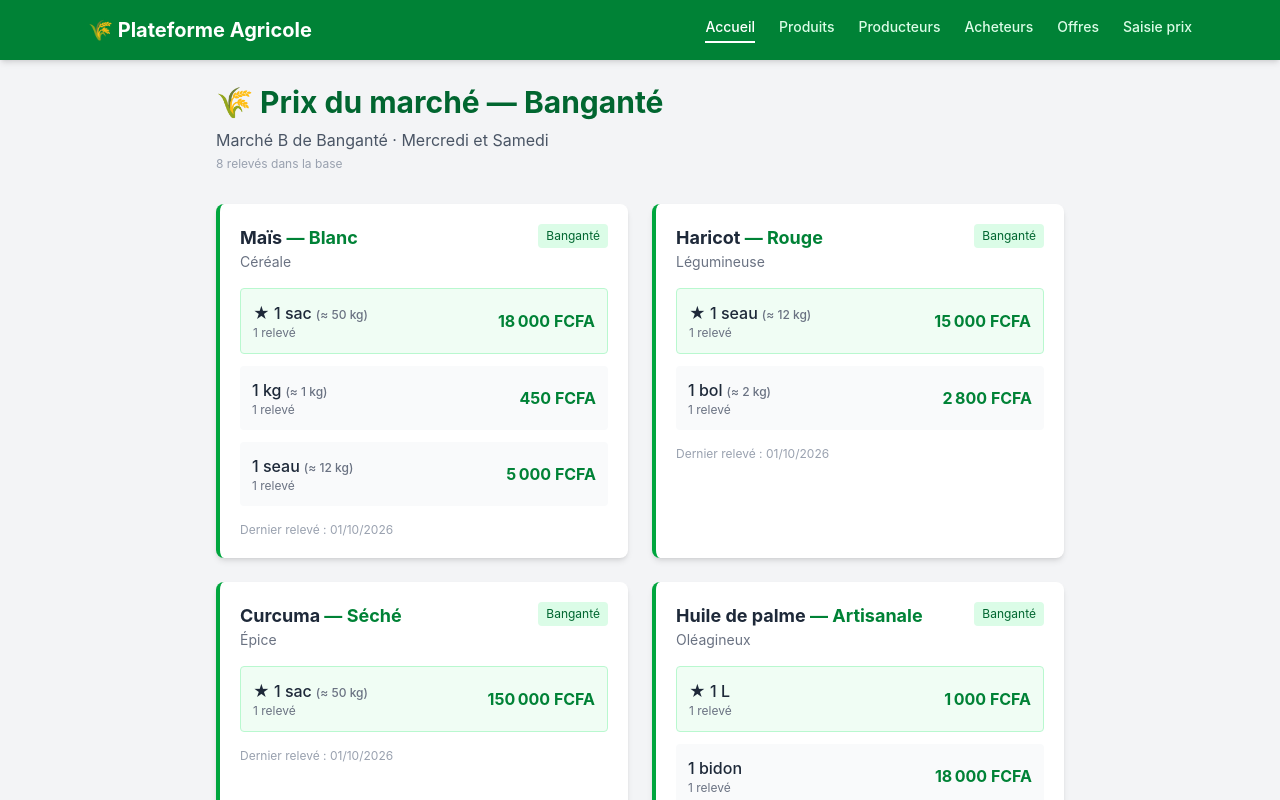
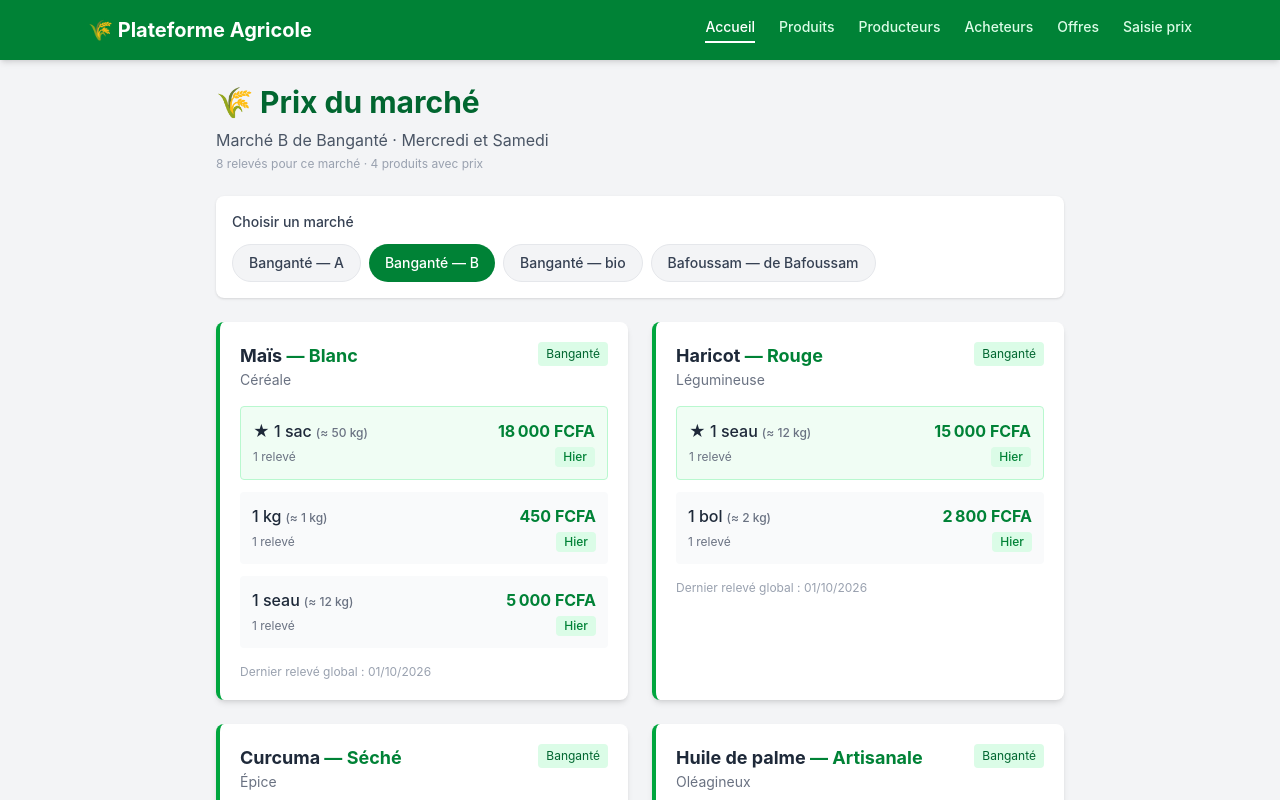
Before and after one commit to Gethro02/plateforme-agri, a React (Vite) app: page / in a window 1280 px wide. Shown: the top 800 px of the page. Built offline with nearby package versions, Linux system fonts and the light colour scheme.

Commit message:
autre fonctionnalite

```diff
--- a/src/components/metier/OffreCarte.jsx
+++ b/src/components/metier/OffreCarte.jsx
@@ -4,6 +4,7 @@ import {
   regions,
   acteurs,
 } from "../../data";
+import BadgeFraicheur from "../ui/BadgeFraicheur";
 
 const labelParType = {
   VEN: { texte: "VEN", couleur: "bg-green-100 text-green-800" },
@@ -65,10 +66,9 @@ export default function OffreCarte({ offre, onMarquerPourvue }) {
         <p>
           👤 {acteur.nom}
         </p>
-        <p className="text-xs text-gray-400">
-          Publié le{" "}
-          {new Date(offre.datePublication).toLocaleDateString("fr-FR")}
-        </p>
+        <div className="mt-1">
+            <BadgeFraicheur date={offre.datePublication} />
+        </div>
       </div>
 
       {/* Boutons */}
--- a/src/components/metier/PrixCard.jsx
+++ b/src/components/metier/PrixCard.jsx
@@ -1,11 +1,11 @@
 import { formatFourchette } from "../../utils/dataHelpers";
+import BadgeFraicheur from "../ui/BadgeFraicheur";
 
 export default function PrixCard({ produit, prixParUnite, marche, dateReleve }) {
   if (!produit) return null;
 
   return (
     <div className="bg-white rounded-lg shadow-md p-5 border-l-4 border-green-600">
-      {/* En-tête : nom du produit */}
       <div className="flex items-start justify-between mb-4">
         <div>
           <h3 className="text-lg font-bold text-gray-800">
@@ -21,7 +21,6 @@ export default function PrixCard({ produit, prixParUnite, marche, dateReleve })
         </span>
       </div>
 
-      {/* Liste des prix par unité */}
       <div className="space-y-3">
         {prixParUnite.map((item) => {
           const { unite, prixMin, prixMax, releves } = item;
@@ -29,16 +28,21 @@ export default function PrixCard({ produit, prixParUnite, marche, dateReleve })
 
           if (!releves.length) return null;
 
+          // Relevé le plus récent pour cette unité
+          const plusRecent = [...releves].sort(
+            (a, b) => new Date(b.dateReleve) - new Date(a.dateReleve)
+          )[0];
+
           return (
             <div
               key={unite.id}
-              className={`flex items-center justify-between p-3 rounded ${
+              className={`p-3 rounded ${
                 estParDefaut
                   ? "bg-green-50 border border-green-200"
                   : "bg-gray-50"
               }`}
             >
-              <div className="flex flex-col">
+              <div className="flex items-center justify-between mb-1">
                 <span className="font-medium text-gray-800">
                   {estParDefaut && "★ "}1 {unite.symbole}
                   {unite.equivalenceKg && (
@@ -47,22 +51,25 @@ export default function PrixCard({ produit, prixParUnite, marche, dateReleve })
                     </span>
                   )}
                 </span>
+                <span className="font-bold text-green-700">
+                  {formatFourchette(prixMin, prixMax)}
+                </span>
+              </div>
+              <div className="flex items-center justify-between">
                 <span className="text-xs text-gray-500">
                   {releves.length} relevé{releves.length > 1 ? "s" : ""}
                 </span>
+                <BadgeFraicheur date={plusRecent.dateReleve} />
               </div>
-              <span className="font-bold text-green-700">
-                {formatFourchette(prixMin, prixMax)}
-              </span>
             </div>
           );
         })}
       </div>
 
-      {/* Pied de carte : date du relevé */}
       {dateReleve && (
         <p className="text-xs text-gray-400 mt-4">
-          Dernier relevé : {new Date(dateReleve).toLocaleDateString("fr-FR")}
+          Dernier relevé global :{" "}
+          {new Date(dateReleve).toLocaleDateString("fr-FR")}
         </p>
       )}
     </div>
--- a/src/components/metier/ProduitCarte.jsx
+++ b/src/components/metier/ProduitCarte.jsx
@@ -1,12 +1,19 @@
 import { Link } from "react-router-dom";
 import { getPrixParUnite, formatFourchette } from "../../utils/dataHelpers";
 import { usePrixStore } from "../../store/usePrixStore";
+import BadgeFraicheur from "../ui/BadgeFraicheur";
 
 export default function ProduitCarte({ produit }) {
   const { prix } = usePrixStore();
   const prixParUnite = getPrixParUnite(prix, produit.id);
   const uniteParDefaut = prixParUnite.find((p) => p.unite.uniteParDefaut);
   const aDesPrix = uniteParDefaut && uniteParDefaut.releves.length > 0;
+
+  const plusRecent = aDesPrix
+    ? [...uniteParDefaut.releves].sort(
+        (a, b) => new Date(b.dateReleve) - new Date(a.dateReleve)
+      )[0]
+    : null;
 
   return (
     <Link
@@ -30,9 +37,10 @@ export default function ProduitCarte({ produit }) {
           <p className="text-xs text-gray-600 mb-1">
             Prix indicatif (1 {uniteParDefaut.unite.symbole})
           </p>
-          <p className="font-bold text-green-700">
+          <p className="font-bold text-green-700 mb-2">
             {formatFourchette(uniteParDefaut.prixMin, uniteParDefaut.prixMax)}
           </p>
+          <BadgeFraicheur date={plusRecent.dateReleve} />
         </div>
       ) : (
         <p className="text-sm text-gray-400 italic">Aucun prix relevé</p>
--- /dev/null
+++ b/src/components/metier/SelecteurMarche.jsx
@@ -0,0 +1,26 @@
+import { marches } from "../../data";
+
+export default function SelecteurMarche({ marcheId, onChange }) {
+  return (
+    <div className="bg-white rounded-lg shadow p-4 mb-6">
+      <p className="text-sm font-medium text-gray-700 mb-3">
+        Choisir un marché
+      </p>
+      <div className="flex flex-wrap gap-2">
+        {marches.map((marche) => (
+          <button
+            key={marche.id}
+            onClick={() => onChange(marche.id)}
+            className={`px-4 py-2 rounded-full text-sm font-medium transition ${
+              marcheId === marche.id
+                ? "bg-green-700 text-white"
+                : "bg-gray-100 text-gray-700 hover:bg-green-50 border border-gray-200"
+            }`}
+          >
+            {marche.ville} — {marche.nom.replace("Marché ", "").replace(" de " + marche.ville, "")}
+          </button>
+        ))}
+      </div>
+    </div>
+  );
+}
--- a/src/components/metier/TableauPrix.jsx
+++ b/src/components/metier/TableauPrix.jsx
@@ -1,4 +1,5 @@
 import { produits, unites, marches } from "../../data";
+import BadgeFraicheur from "../ui/BadgeFraicheur";
 
 export default function TableauPrix({ prix, onVerifier, onSupprimer }) {
   if (!prix.length) {
@@ -49,8 +50,8 @@ export default function TableauPrix({ prix, onVerifier, onSupprimer }) {
                   {marche ? marche.nom : "—"}
                 </td>
                 <td className="px-4 py-2 text-gray-600">{p.source}</td>
-                <td className="px-4 py-2 text-gray-500">
-                  {new Date(p.dateReleve).toLocaleDateString("fr-FR")}
+                <td className="px-4 py-2">
+                    <BadgeFraicheur date={p.dateReleve} afficherDate={true} />
                 </td>
                 <td className="px-4 py-2 text-center">
                   {p.estVerifie ? (
--- /dev/null
+++ b/src/components/ui/BadgeFraicheur.jsx
@@ -0,0 +1,18 @@
+import { formatFraicheur } from "../../utils/formatFraicheur";
+
+export default function BadgeFraicheur({ date, afficherDate = false }) {
+  const { texte, couleur } = formatFraicheur(date);
+
+  return (
+    <span className="inline-flex items-center gap-1 text-xs">
+      <span className={`px-2 py-0.5 rounded font-medium ${couleur}`}>
+        {texte}
+      </span>
+      {afficherDate && date && (
+        <span className="text-gray-400">
+          ({new Date(date).toLocaleDateString("fr-FR")})
+        </span>
+      )}
+    </span>
+  );
+}
--- a/src/pages/Accueil.jsx
+++ b/src/pages/Accueil.jsx
@@ -1,33 +1,55 @@
+import { useState } from "react";
 import PrixCard from "../components/metier/PrixCard";
+import SelecteurMarche from "../components/metier/SelecteurMarche";
 import { produits, marches } from "../data";
 import { getPrixParUnite } from "../utils/dataHelpers";
 import { usePrixStore } from "../store/usePrixStore";
 
 export default function Accueil() {
   const { prix } = usePrixStore();
-  const marche = marches.find((m) => m.id === 2);
+  const [marcheId, setMarcheId] = useState(2); // Marché B par défaut
+
+  const marche = marches.find((m) => m.id === marcheId);
   const produitsAffiches = produits;
+
+  // Nombre de relevés pour ce marché
+  const relevesDuMarche = prix.filter((p) => p.marcheId === marcheId);
+
+  // Produits ayant au moins un prix sur ce marché
+  const produitsAvecPrix = produitsAffiches.filter((produit) => {
+    const prixParUnite = getPrixParUnite(prix, produit.id, marcheId);
+    return prixParUnite.some((p) => p.releves.length > 0);
+  });
 
   return (
     <div className="max-w-4xl mx-auto p-6">
-      <header className="mb-8">
+      <header className="mb-6">
         <h1 className="text-3xl font-bold text-green-800 mb-2">
-          🌾 Prix du marché — Banganté
+          🌾 Prix du marché
         </h1>
         <p className="text-gray-600">
           {marche.nom} · {marche.frequence}
         </p>
         <p className="text-xs text-gray-400 mt-1">
-          {prix.length} relevé{prix.length > 1 ? "s" : ""} dans la base
+          {relevesDuMarche.length} relevé
+          {relevesDuMarche.length > 1 ? "s" : ""} pour ce marché ·{" "}
+          {produitsAvecPrix.length} produit
+          {produitsAvecPrix.length > 1 ? "s" : ""} avec prix
         </p>
       </header>
 
+      <SelecteurMarche marcheId={marcheId} onChange={setMarcheId} />
+
+      {produitsAvecPrix.length > 0 ? (
         <div className="grid grid-cols-1 md:grid-cols-2 gap-6">
-        {produitsAffiches.map((produit) => {
-          const prixParUnite = getPrixParUnite(prix, produit.id, marche.id);
-          const aDesPrix = prixParUnite.some((p) => p.releves.length > 0);
-
-          if (!aDesPrix) return null;
+          {produitsAvecPrix.map((produit) => {
+            const prixParUnite = getPrixParUnite(prix, produit.id, marcheId);
+            const dernierReleve = prixParUnite
+              .flatMap((p) => p.releves)
+              .sort(
+                (a, b) =>
+                  new Date(b.dateReleve) - new Date(a.dateReleve)
+              )[0];
 
             return (
               <PrixCard
@@ -35,11 +57,18 @@ export default function Accueil() {
                 produit={produit}
                 prixParUnite={prixParUnite}
                 marche={marche}
-              dateReleve="2026-10-01"
+                dateReleve={dernierReleve ? dernierReleve.dateReleve : null}
               />
             );
           })}
         </div>
+      ) : (
+        <div className="bg-white rounded-lg shadow p-8 text-center text-gray-500">
+          Aucun prix relevé pour ce marché. Va sur{" "}
+          <span className="font-medium text-green-700">Saisie prix</span> pour
+          en ajouter.
+        </div>
+      )}
     </div>
   );
 }
--- /dev/null
+++ b/src/utils/formatFraicheur.js
@@ -0,0 +1,69 @@
+/**
+ * Renvoie un texte court décrivant l'ancienneté d'une date
+ * et une classe Tailwind de couleur associée.
+ *
+ * @param {string} dateISO - Date au format "2026-10-01" ou ISO complète
+ * @returns {{ texte: string, couleur: string, niveau: string }}
+ */
+export function formatFraicheur(dateISO) {
+  if (!dateISO) {
+    return { texte: "Date inconnue", couleur: "text-gray-400", niveau: "inconnu" };
+  }
+
+  const date = new Date(dateISO);
+  const maintenant = new Date();
+
+  // Différence en jours entiers
+  const diffMs = maintenant - date;
+  const diffJours = Math.floor(diffMs / (1000 * 60 * 60 * 24));
+
+  let texte;
+  let couleur;
+  let niveau;
+
+  if (diffJours <= 0) {
+    texte = "Aujourd'hui";
+    couleur = "text-green-700 bg-green-100";
+    niveau = "frais";
+  } else if (diffJours === 1) {
+    texte = "Hier";
+    couleur = "text-green-700 bg-green-100";
+    niveau = "frais";
+  } else if (diffJours < 7) {
+    texte = `Il y a ${diffJours} jours`;
+    couleur = "text-green-700 bg-green-100";
+    niveau = "frais";
+  } else if (diffJours < 14) {
+    const semaines = Math.floor(diffJours / 7);
+    texte = `Il y a ${semaines} semaine${semaines > 1 ? "s" : ""}`;
+    couleur = "text-orange-700 bg-orange-100";
+    niveau = "moyen";
+  } else if (diffJours < 30) {
+    const semaines = Math.floor(diffJours / 7);
+    texte = `Il y a ${semaines} semaines`;
+    couleur = "text-orange-700 bg-orange-100";
+    niveau = "moyen";
+  } else if (diffJours < 365) {
+    const mois = Math.floor(diffJours / 30);
+    texte = `Il y a ${mois} mois`;
+    couleur = "text-red-700 bg-red-100";
+    niveau = "obsolete";
+  } else {
+    const annees = Math.floor(diffJours / 365);
+    texte = `Il y a ${annees} an${annees > 1 ? "s" : ""}`;
+    couleur = "text-red-700 bg-red-100";
+    niveau = "obsolete";
+  }
+
+  return { texte, couleur, niveau };
+}
+
+/**
+ * Renvoie la date du relevé le plus récent dans une liste
+ */
+export function dernierReleve(releves) {
+  if (!releves || releves.length === 0) return null;
+  return releves.sort(
+    (a, b) => new Date(b.dateReleve) - new Date(a.dateReleve)
+  )[0];
+}
```
Also changed, not shown: src/data/prix.js (+14 -0 lines). Lines whose indentation alone changed are shown as unchanged.
